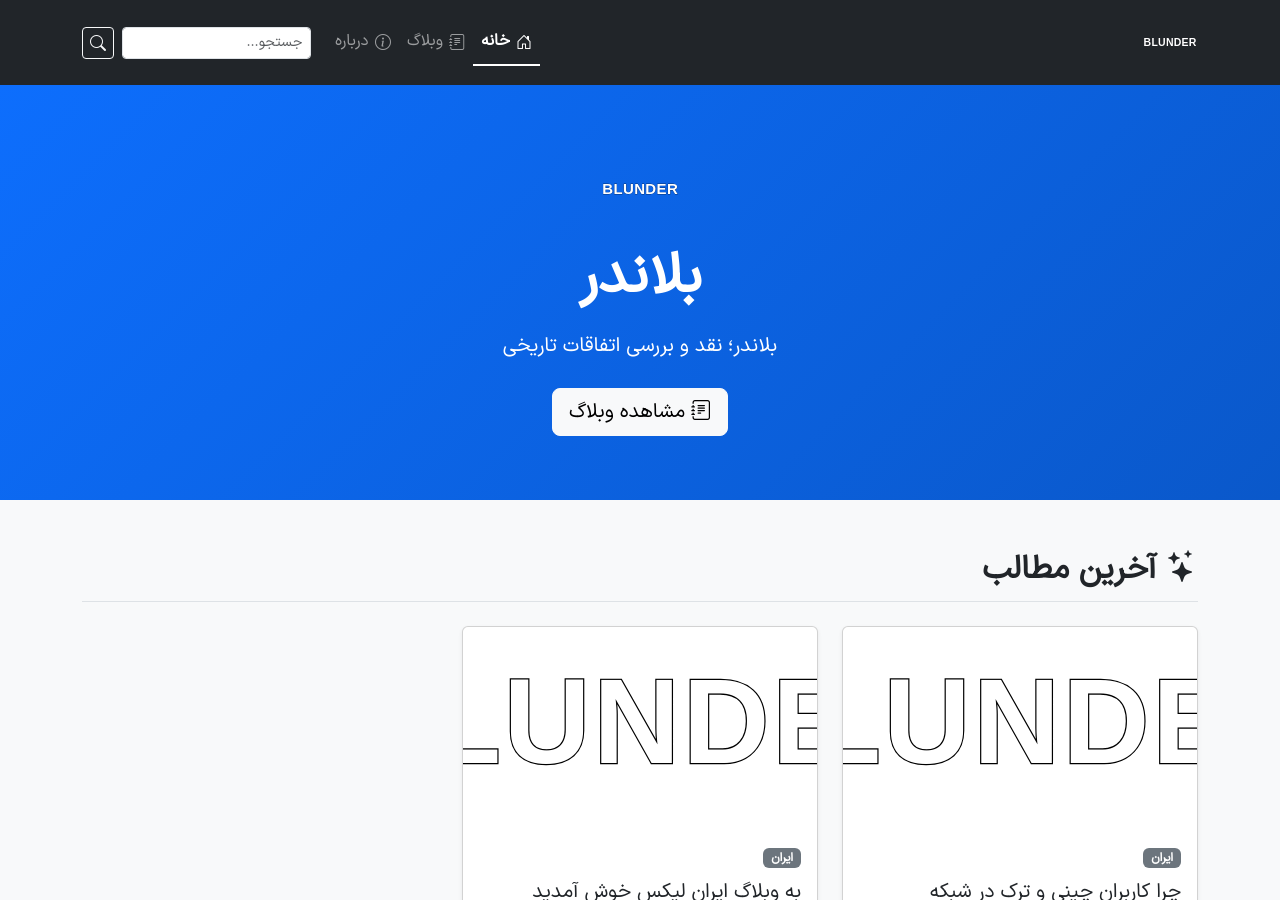
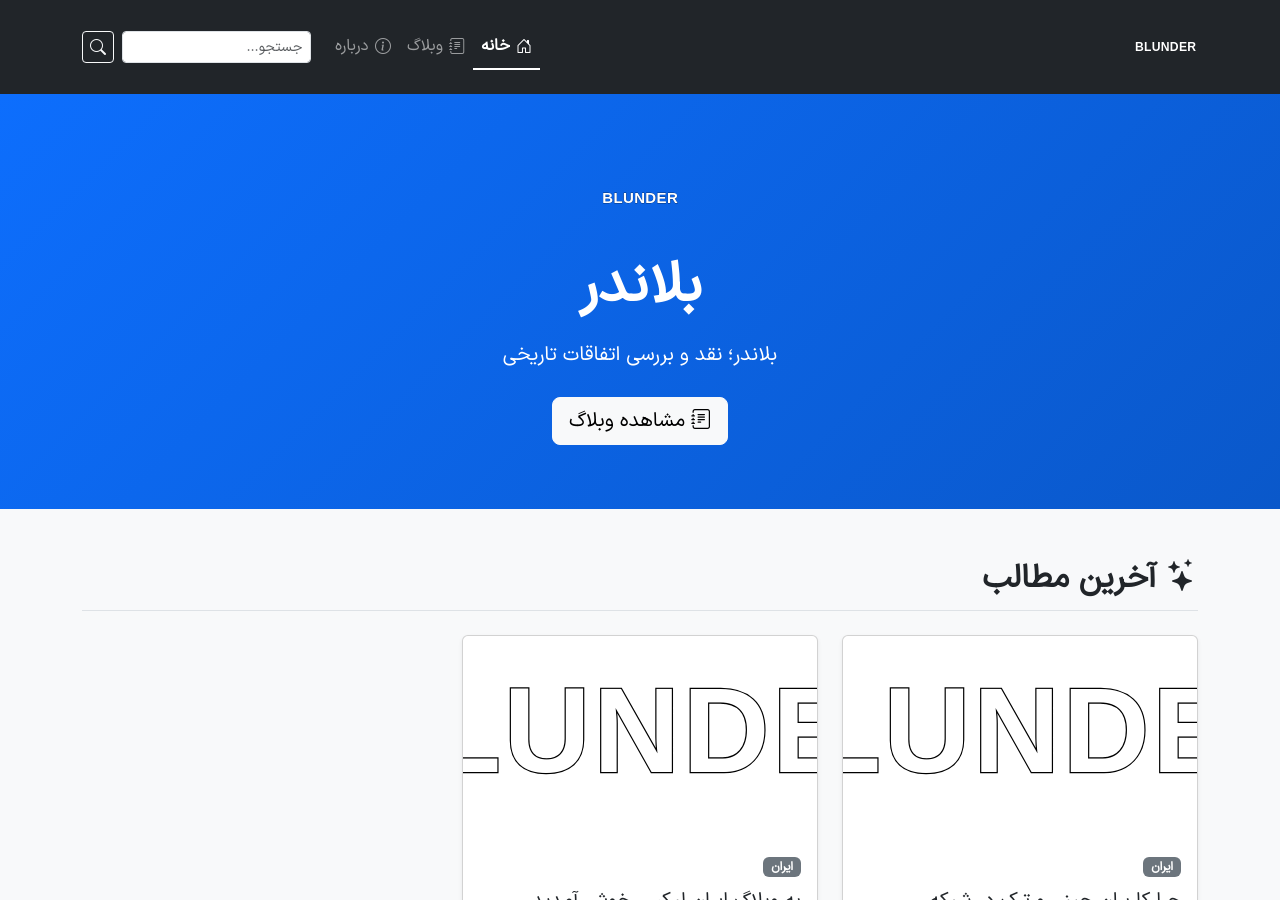
Before and after one commit to iranleaks/iranleaks.github.io, a Jekyll site: the page built from index.html, in a window 1280 px wide and 900 px high. Built offline with Jekyll 4.4.1, drawn with Linux system fonts in a browser that asks for light colours.

Commit message:
Change logo image size in header.html
Updated logo image dimensions in header.

```diff
--- a/_includes/header.html
+++ b/_includes/header.html
@@ -11,7 +11,7 @@
       </button>
 
       <a class="navbar-brand d-flex align-items-center" href="{{ '/' | relative_url }}">
-        <img src="{{ site.logo | relative_url }}" alt="{{ site.title }}" width="56" height="56" loading="eager">
+        <img src="{{ site.logo | relative_url }}" alt="{{ site.title }}" width="65" height="65" loading="eager">
       </a>
 
       <div class="collapse navbar-collapse" id="mainNav">
```
